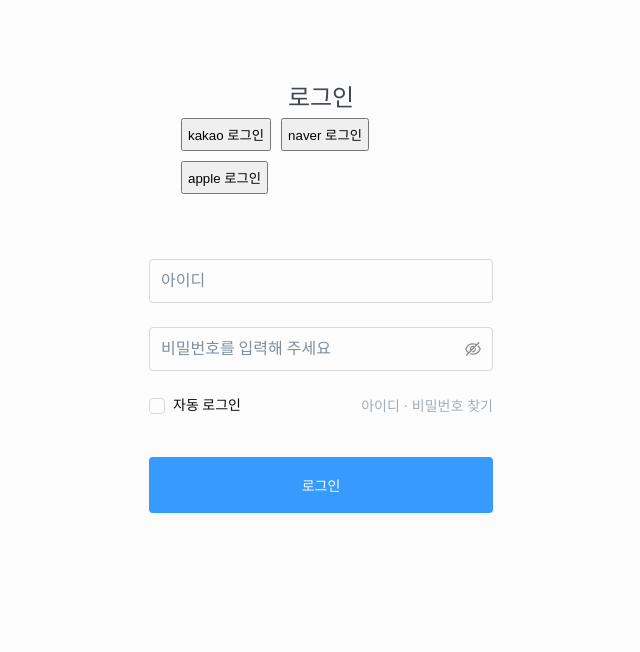
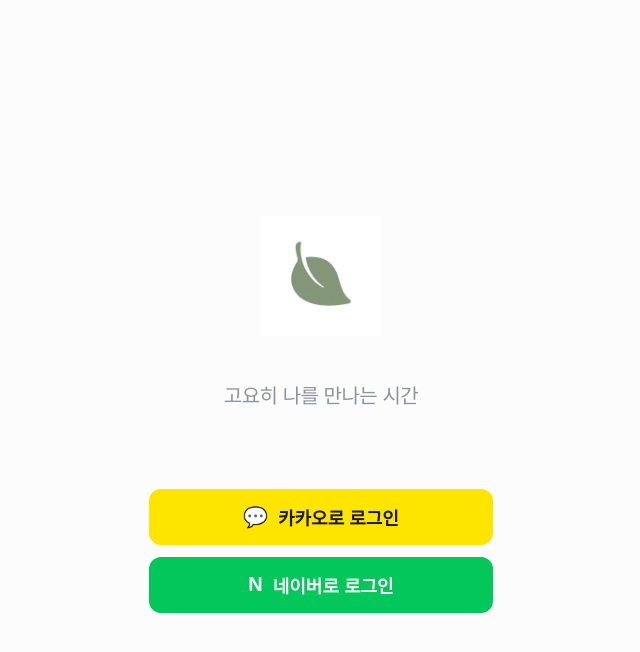
Before and after one commit to Motiolab/nabusi-center-admin-web, a React (Create React App) app: page /login in a window 1280 px wide. Shown: the top 652 px of the page, without its empty margins (319-959 px from the left). Built offline with nearby package versions, Linux system fonts and the light colour scheme; no server answers; a web font is replaced by a local one.

Commit message:
Changed design for login and centerSelect page

```diff
--- a/src/views/centerselect/index.tsx
+++ b/src/views/centerselect/index.tsx
@@ -1,17 +1,40 @@
 import CopyIconToClipboard from '@/shared/ui/copyIconToClipboard';
 import CenterSelectWidget from '@/widgets/centerselectwidget';
 import { Flex } from 'antd';
+import { logout } from '@/entities/account';
+import { removeLocalAccessToken } from '@/shared/utils/token';
 
+const BRAND_PRIMARY = '#879B7E';
 
 const CenterSelect = () => {
 
     return <>
-        <div style={{ width: 344, margin: '78px auto', color: 'var(--Neutrals-Neutrals700)' }}>
-            <div style={{ fontSize: 24, color: 'var(--Neutrals-Neutrals700)', textAlign: 'center' }}>센터 선택</div>
-            <div style={{ marginTop: 32 }}>
+        <div style={{
+            width: '100%',
+            maxWidth: '344px',
+            margin: '0 auto',
+            minHeight: '100vh',
+            display: 'flex',
+            flexDirection: 'column',
+            justifyContent: 'center',
+            padding: '20px',
+            color: 'var(--Neutrals-Neutrals700)'
+        }}>
+            <div style={{
+                fontSize: '24px',
+                color: 'var(--Neutrals-Neutrals700)',
+                textAlign: 'center',
+                fontWeight: '600',
+                marginBottom: '40px'
+            }}>
+                센터 선택
+            </div>
+
+            <div style={{ marginBottom: '40px' }}>
                 <CenterSelectWidget />
             </div>
-            <div style={{ marginTop: 28, textAlign: 'center' }}>
+
+            <div style={{ textAlign: 'center' }}>
                 <div className='body-content-accent' style={{ color: 'var(--Neutrals-Neutrals500)' }}>
                     등록한 센터가 보이지 않는다면?
                 </div>
@@ -20,15 +43,33 @@
                         아래 이메일로 아이디, 휴대폰번호와 함께<br />
                         문의 내용을 보내주시면 도와드리겠습니다.
                     </div>
-                    <div style={{ marginTop: 4 }}>
-                        <Flex justify='center'>
-                            <div className='body-caption-accent' style={{ color: 'var(--Neutrals-Neutrals500)' }}>
-                                cs@postivitehote.com
+                    <div style={{ marginTop: 8 }}>
+                        <Flex justify='center' align='center'>
+                            <div className='body-caption-accent' style={{ color: BRAND_PRIMARY, fontWeight: '600' }}>
+                                cs@nabusi.com
                             </div>
-                            <CopyIconToClipboard text={'cs@postivitehote.com'} />
+                            <CopyIconToClipboard text={'cs@nabusi.com'} />
                         </Flex>
                     </div>
                 </div>
+            </div>
+
+            <div style={{ marginTop: 60, textAlign: 'center' }}>
+                <span
+                    className='body-caption-accent'
+                    style={{
+                        color: 'var(--Neutrals-Neutrals400)',
+                        cursor: 'pointer',
+                        textDecoration: 'underline',
+                        fontSize: '14px'
+                    }}
+                    onClick={() => {
+                        removeLocalAccessToken();
+                        logout();
+                    }}
+                >
+                    로그아웃
+                </span>
             </div>
         </div>
     </>
--- a/src/views/login/index.tsx
+++ b/src/views/login/index.tsx
@@ -1,28 +1,85 @@
-import LoginWidget from '@/widgets/loginwidget'
+import logoLeaf from '@/assets/img/logo_leaf.png';
 
 const Login = () => {
-    const LoginButtonComponent = ({ href, social }: { href: string, social: string }) => {
-        return <a href={href} style={{ fontSize: "16px", width: '104.6px' }}>
-            <button style={{ margin: "5px", padding: "5px" }}>
-                {social} 로그인
-            </button>
-        </a>
+    const KAKAO_COLOR = '#FEE500';
+    const NAVER_COLOR = '#03C75A';
+
+    const SocialLoginButton = ({ href, social, color, textColor, icon }: { href: string, social: string, color: string, textColor: string, icon?: string }) => {
+        return (
+            <a href={href} style={{ textDecoration: 'none', display: 'block', width: '100%', marginBottom: '12px' }}>
+                <button
+                    style={{
+                        width: '100%',
+                        height: '56px',
+                        backgroundColor: color,
+                        color: textColor,
+                        border: 'none',
+                        borderRadius: '12px',
+                        fontSize: '18px',
+                        fontWeight: '600',
+                        display: 'flex',
+                        alignItems: 'center',
+                        justifyContent: 'center',
+                        cursor: 'pointer',
+                        padding: '0 20px',
+                    }}
+                >
+                    {icon && <span style={{ marginRight: '10px', fontSize: '20px' }}>{icon}</span>}
+                    {social} 로그인
+                </button>
+            </a>
+        );
     }
-    return <>
-        <div style={{ width: 344, margin: '78px auto', color: 'var(--Neutrals-Neutrals700)' }}>
-            <div style={{ fontSize: 24, textAlign: 'center' }}>로그인</div>
 
-            <div style={{ margin: '0 auto', width: '290px' }}>
-                <LoginButtonComponent href={`${process.env.REACT_APP_DOMAIN_URL}/oauth2/authorization/kakao`} social='kakao' />
-                <LoginButtonComponent href={`${process.env.REACT_APP_DOMAIN_URL}/oauth2/authorization/naver`} social='naver' />
-                <LoginButtonComponent href={`${process.env.REACT_APP_DOMAIN_URL}/oauth2/authorization/apple`} social='apple' />
+    return (
+        <div style={{
+            width: '100%',
+            maxWidth: '344px',
+            margin: '0 auto',
+            minHeight: '100vh',
+            display: 'flex',
+            flexDirection: 'column',
+            justifyContent: 'center',
+            alignItems: 'center',
+            padding: '20px'
+        }}>
+            {/* Logo and Slogan */}
+            <div style={{ textAlign: 'center', marginBottom: '80px' }}>
+                <img src={logoLeaf} alt="Nabusi Logo" style={{ width: '120px', marginBottom: '40px' }} />
+                <div style={{
+                    fontSize: '20px',
+                    color: '#8E949E', // Neutral gray color for slogan
+                    fontWeight: '400',
+                    letterSpacing: '-0.5px'
+                }}>
+                    고요히 나를 만나는 시간
+                </div>
             </div>
 
-            <div style={{ marginTop: 60 }}>
+            {/* Login Buttons */}
+            <div style={{ width: '100%' }}>
+                <SocialLoginButton
+                    href={`${process.env.REACT_APP_DOMAIN_URL}/oauth2/authorization/kakao`}
+                    social='카카오로'
+                    color={KAKAO_COLOR}
+                    textColor='#191919'
+                    icon='💬' // Using emoji as placeholder for speech bubble icon
+                />
+                <SocialLoginButton
+                    href={`${process.env.REACT_APP_DOMAIN_URL}/oauth2/authorization/naver`}
+                    social='네이버로'
+                    color={NAVER_COLOR}
+                    textColor='#FFFFFF'
+                    icon='N' // Naver uses 'N'
+                />
+            </div>
+
+            {/* Existing LoginWidget is hidden per design request */}
+            {/* <div style={{ marginTop: 60 }}>
                 <LoginWidget />
-            </div>
+            </div> */}
         </div>
-    </>
+    );
 }
 
 export default Login;
```
Also changed, not shown: src/shared/ui/authHeader.css (deleted, +0 -73 lines), src/shared/ui/authHeader.tsx (deleted, +0 -36 lines), src/widgets/centerselectwidget/index.tsx (+41 -18 lines), package.json (line endings or trailing spaces), src/assets/img/logo_leaf.png (added), 1 other file (tests, documents, lock files or other folders).
